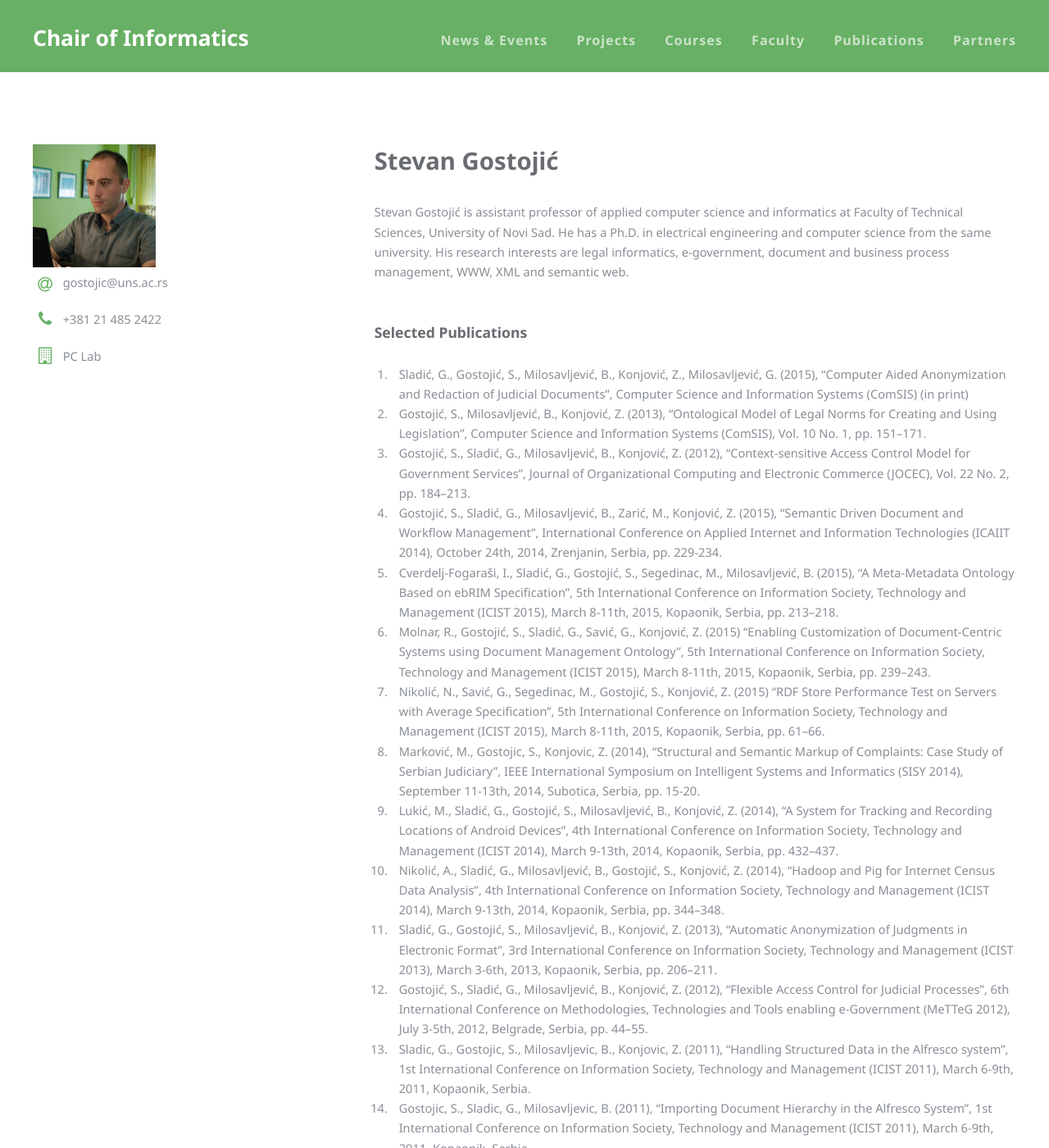
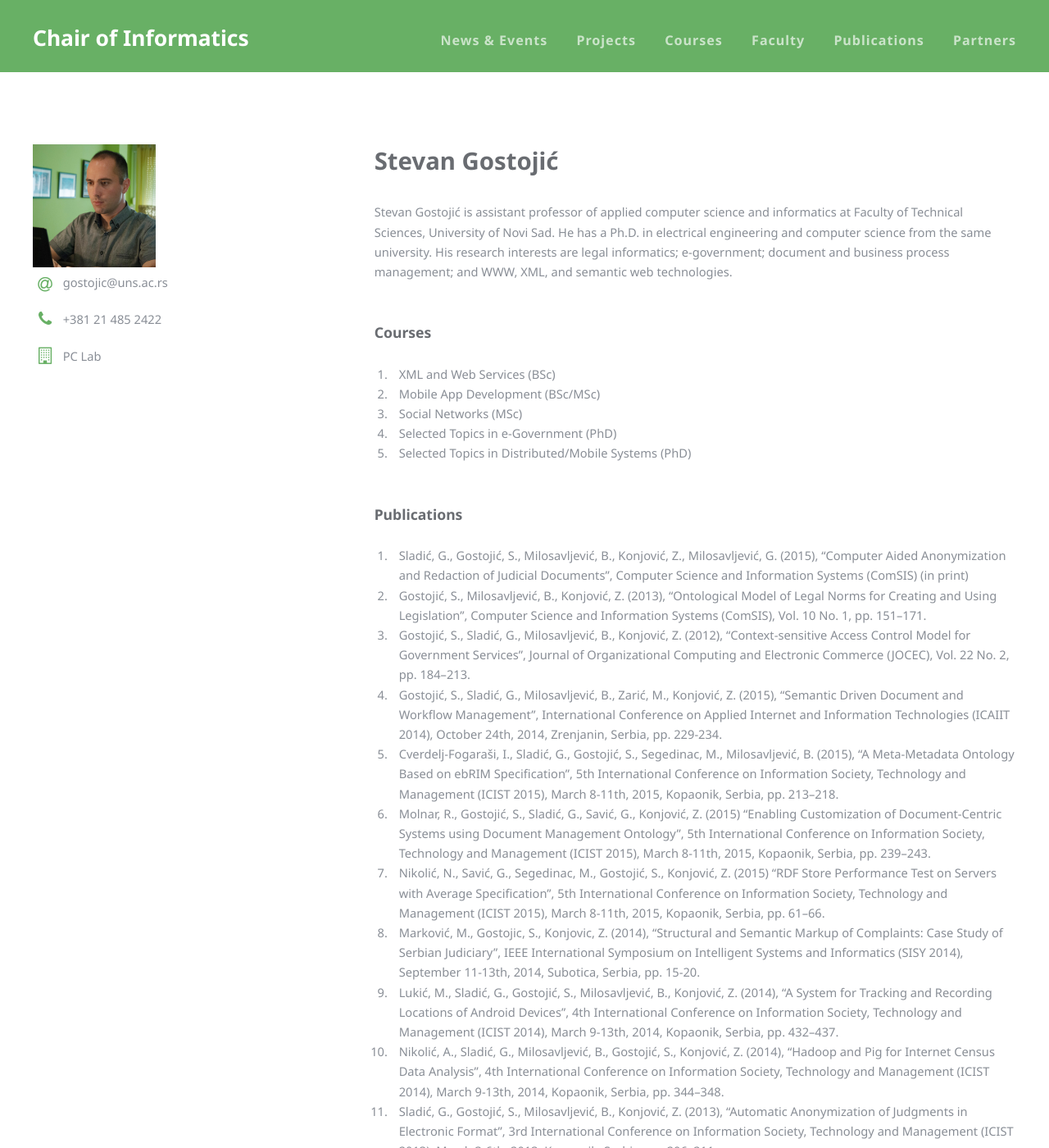
Before and after one commit to unsftn/informatika, a Jekyll site: the page built from _faculty/StevanGostojic.md, in a window 1280 px wide and 1400 px high. Shown: the whole window at 82% size. Built offline with Jekyll 4.4.1, drawn with Linux system fonts in a browser that asks for light colours; some of the changed lines change nothing that is shown; some of the changed text lies outside the part shown.

Commit message:
List of courses added.

```diff
--- a/_faculty/StevanGostojic.md
+++ b/_faculty/StevanGostojic.md
@@ -11,9 +11,17 @@ office: PC Lab
 photo: StevanGostojic.jpg
 ---
 
-Stevan Gostojić is assistant professor of applied computer science and informatics at Faculty of Technical Sciences, University of Novi Sad. He has a Ph.D. in electrical engineering and computer science from the same university. His research interests are legal informatics, e-government, document and business process management, WWW, XML and semantic web.
+Stevan Gostojić is assistant professor of applied computer science and informatics at Faculty of Technical Sciences, University of Novi Sad. He has a Ph.D. in electrical engineering and computer science from the same university. His research interests are legal informatics; e-government; document and business process management; and WWW, XML, and semantic web technologies.
 
-### Selected Publications
+### Courses
+
+1. XML and Web Services (BSc)
+2. Mobile App Development (BSc/MSc)
+3. Social Networks (MSc)
+4. Selected Topics in e-Government (PhD)
+5. Selected Topics in Distributed/Mobile Systems (PhD)
+
+### Publications
 
 1. Sladić, G., Gostojić, S., Milosavljević, B., Konjović, Z., Milosavljević, G. (2015), "Computer Aided Anonymization and Redaction of Judicial Documents", Computer Science and Information Systems (ComSIS) (in print)
 2. Gostojić, S., Milosavljević, B., Konjović, Z. (2013), "Ontological Model of Legal Norms for Creating and Using Legislation", Computer Science and Information Systems (ComSIS), Vol. 10 No. 1, pp. 151–171.
@@ -30,14 +38,13 @@ Stevan Gostojić is assistant professor of applied computer science and informat
 13. Sladic, G., Gostojic, S., Milosavljevic, B., Konjovic, Z. (2011), "Handling Structured Data in the Alfresco system", 1st International Conference on Information Society, Technology and Management (ICIST 2011), March 6-9th, 2011, Kopaonik, Serbia.
 14. Gostojic, S., Sladic, G., Milosavljevic, B. (2011), "Importing Document Hierarchy in the Alfresco System", 1st International Conference on Information Society, Technology and Management (ICIST 2011), March 6-9th, 2011, Kopaonik, Serbia.
 15. Gostojic, S., Konjovic, Z., Milosavljevic, B. (2010), "Modeling MetaLex/CEN Compliant Legal Acts", IEEE International Symposium on Intelligent Systems and Informatics (SISY 2010), September 10-11th, 2010, Subotica, Serbia.
-16. Gostojić, S. (2016), "Legal Informatics", Fakultet tehničkih nauka, Novi Sad, Serbia. (in Serbian)
-17. Marković, M., Gostojić, S., Konjović, Z., Laanpere, M. (2014), “Machine-Readable Identification and Representation of Judgments in Serbian Judiciary”, Novi Sad Journal of Mathematics, Vol. 44 No. 1, pp. 165–182.
-18. Savić, G., Segedinac, M., Sladić, G., Gostojić, S., Konjović, Z. (2015), "Upravljanje nastavnim objektima zasnovano na ontologiji za opis dokumenata", Info M (in print) (in Serbian)
-19. Marković, M., Gostojić, S., Milosavljević, B. (2014), "Primena jezika za modelovanje poslovnih procesa u pravosuđu", Info M, Vol. 13 No. 51, pp. 11-18. (in Serbian)
-20. Gostojic, S. (2012), "Slobodan softver u obrazovanju inženjera i naučnoistraživačkom radu", Slobodan softver u nastavi, December 1-2nd, 2012, Novi Sad, Serbia. (in Serbian)
-21. Arsovski, S., Konjovic, Z., Milosavljevic, B., Gostojic, S. (2010), "Editori za dokumente prave regulative bazirani na otvorenim standardima i otvorenim izvorima", YU INFO 2010, March, 3-6th, 2010, Kopaonik, Serbia. (in Serbian)
-22. Gostojic, S., Sladic, G., Vidakovic, M. (2009), "Arhiviranje dokumenata u Alfresco sistemu", YU INFO 2009, March 8-11th, 2009, Kopaonik, Serbia. (in Serbian)
-23. Sladic, G., Milosavljevic, B., Gostojic, S. (2009), "Digitalno potpisivanje dokumenata u Alfresco sistemu", YU INFO 2009, March 8-11th, 2009, Kopaonik, Serbia. (in Serbian) (0/2 citations)
-24. Gostojic, S., Milosavljevic, B., Konjovic, Z., Sladic, G. (2011), "Upravljanje pravnim aktima", Informacioni sistemi državnih organa Republike Srbije (IS DOS 2011), October 25th, 2011, Belgrade, Serbia. (in Serbian)
-25. Gostojic, S. (2012), "Kreiranje i koriscenje digitalnih dokumenata pravne regulative", Fakultet tehničkih nauka, Novi Sad, Serbia. (in Serbian)
-26. Gostojić, S., Milosavljević, B., Konjović, Z. (2014), "Sistem za pronalaženje i pregledanje pravnih akata", Fakultet tehničkih nauka, Novi Sad, Serbia. (in Serbian)
+16. Marković, M., Gostojić, S., Konjović, Z., Laanpere, M. (2014), “Machine-Readable Identification and Representation of Judgments in Serbian Judiciary”, Novi Sad Journal of Mathematics, Vol. 44 No. 1, pp. 165–182.
+17. Savić, G., Segedinac, M., Sladić, G., Gostojić, S., Konjović, Z. (2015), "Upravljanje nastavnim objektima zasnovano na ontologiji za opis dokumenata", Info M (in print) (in Serbian)
+18. Marković, M., Gostojić, S., Milosavljević, B. (2014), "Primena jezika za modelovanje poslovnih procesa u pravosuđu", Info M, Vol. 13 No. 51, pp. 11-18. (in Serbian)
+19. Gostojic, S. (2012), "Slobodan softver u obrazovanju inženjera i naučnoistraživačkom radu", Slobodan softver u nastavi, December 1-2nd, 2012, Novi Sad, Serbia. (in Serbian)
+20. Arsovski, S., Konjovic, Z., Milosavljevic, B., Gostojic, S. (2010), "Editori za dokumente prave regulative bazirani na otvorenim standardima i otvorenim izvorima", YU INFO 2010, March, 3-6th, 2010, Kopaonik, Serbia. (in Serbian)
+21. Gostojic, S., Sladic, G., Vidakovic, M. (2009), "Arhiviranje dokumenata u Alfresco sistemu", YU INFO 2009, March 8-11th, 2009, Kopaonik, Serbia. (in Serbian)
+22. Sladic, G., Milosavljevic, B., Gostojic, S. (2009), "Digitalno potpisivanje dokumenata u Alfresco sistemu", YU INFO 2009, March 8-11th, 2009, Kopaonik, Serbia. (in Serbian) (0/2 citations)
+23. Gostojic, S., Milosavljevic, B., Konjovic, Z., Sladic, G. (2011), "Upravljanje pravnim aktima", Informacioni sistemi državnih organa Republike Srbije (IS DOS 2011), October 25th, 2011, Belgrade, Serbia. (in Serbian)
+24. Gostojic, S. (2012), "Kreiranje i koriscenje digitalnih dokumenata pravne regulative", Fakultet tehničkih nauka, Novi Sad, Serbia. (in Serbian)
+25. Gostojić, S., Milosavljević, B., Konjović, Z. (2014), "Sistem za pronalaženje i pregledanje pravnih akata", Fakultet tehničkih nauka, Novi Sad, Serbia. (in Serbian)
```
